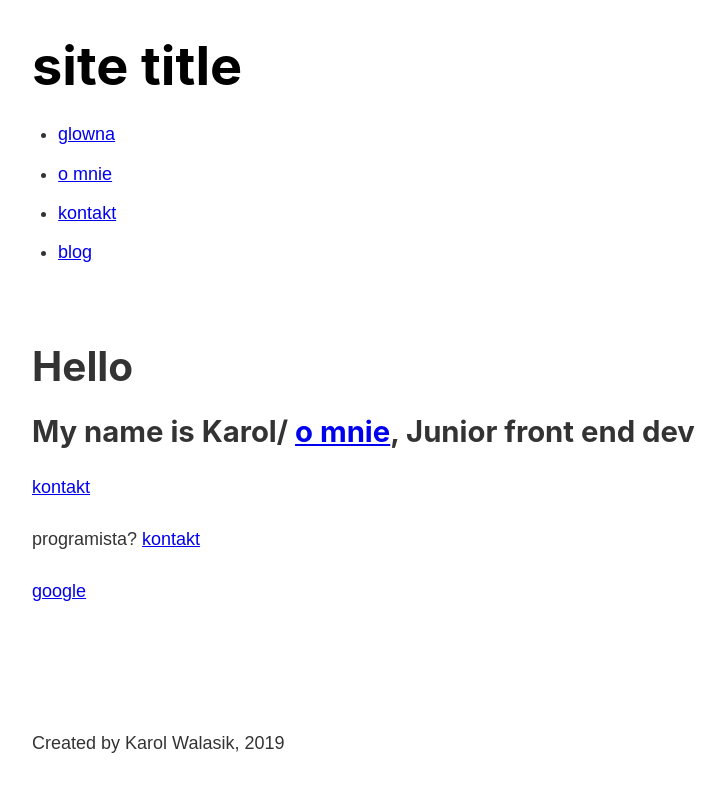
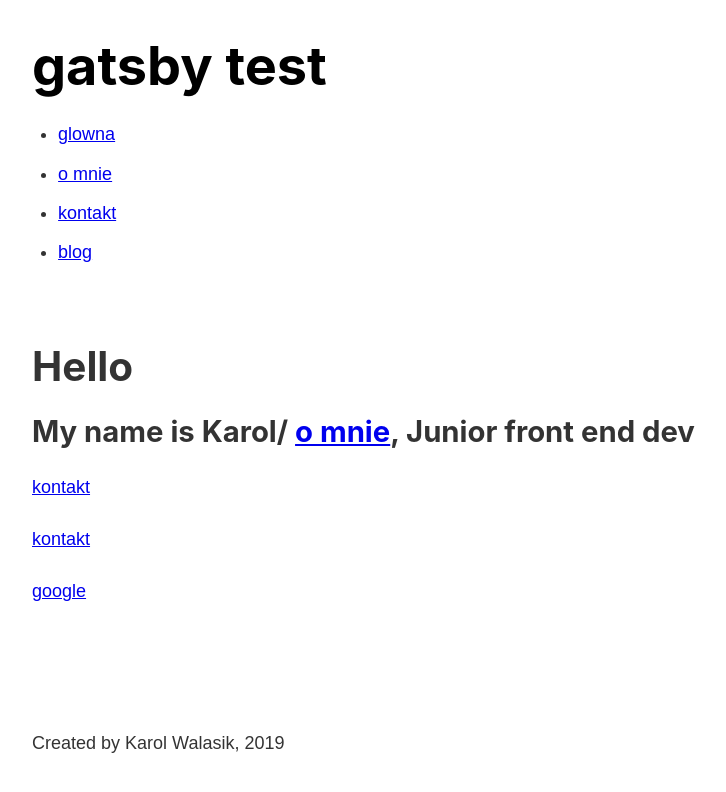
Before and after one commit to karolwalasik/gatsbyblog, a Gatsby site: page / in a window 1280 px wide. Shown: the whole page, without its empty margins (251-977 px from the left). Built offline with nearby package versions, Linux system fonts and the light colour scheme; Gatsby itself is replaced by a stand-in of ours.

Commit message:
added md files

```diff
--- a/gatsby-config.js
+++ b/gatsby-config.js
@@ -5,8 +5,19 @@
  */
 
 module.exports = {
+  siteMetadata: {
+    title: 'gatsby test',
+    author: 'Karol Walasik'
+  },
   plugins: [
-    'gatsby-plugin-sass'
+    'gatsby-plugin-sass',
+    {
+      resolve: 'gatsby-source-filesystem',
+      options: {
+        name: 'src',
+        path: `${__dirname}/src/`
+      }
+    }
   ]
 
 }
--- a/package.json
+++ b/package.json
@@ -6,7 +6,7 @@
   "license": "MIT",
   "scripts": {
     "build": "gatsby build",
-    "develop": "gatsby develop",
+    "develop": "env-cmd gatsby develop",
     "format": "prettier --write \"**/*.{js,jsx,json,md}\"",
     "start": "npm run develop",
     "serve": "gatsby serve",
@@ -15,11 +15,13 @@
   "dependencies": {
     "gatsby": "^2.13.67",
     "gatsby-plugin-sass": "^2.1.8",
+    "gatsby-source-filesystem": "^2.1.9",
     "node-sass": "^4.12.0",
     "react": "^16.9.0",
     "react-dom": "^16.9.0"
   },
   "devDependencies": {
+    "env-cmd": "^9.0.3",
     "prettier": "^1.18.2"
   },
   "repository": {
--- a/src/components/footer.js
+++ b/src/components/footer.js
@@ -1,9 +1,19 @@
 import React from 'react'
+import { graphql, useStaticQuery } from 'gatsby'
 
 const Footer = () => {
+    const name = useStaticQuery(graphql`
+        query{
+            site{
+                siteMetadata{
+                    author
+                }
+            }
+        }
+    `)
     return (
         <footer>
-            <p>Created by Karol Walasik, 2019</p>
+            <p>Created by {name.site.siteMetadata.author}, 2019</p>
         </footer>
     )
 }
--- a/src/components/header.js
+++ b/src/components/header.js
@@ -1,14 +1,26 @@
 import React from 'react'
-import { Link } from 'gatsby'
+import { Link, graphql, useStaticQuery } from 'gatsby'
 
 import headerStyles from './header.module.scss'
 
 const Header = () => {
+    const data = useStaticQuery(graphql`
+    query{
+        site {
+          siteMetadata{
+            title
+          }
+        }
+      }
+    `)
     return (
         <div>
             <header className={headerStyles.header}>
                 <h1>
-                    <Link className={headerStyles.title} to="/">site title</Link></h1>
+                    <Link className={headerStyles.title} to="/">
+                        {data.site.siteMetadata.title}
+                    </Link></h1>
+
                 <nav>
                     <ul className={headerStyles.navList}>
                         <li>
--- a/src/pages/index.js
+++ b/src/pages/index.js
@@ -9,7 +9,7 @@ const IndexPage = () => {
             <h1>Hello</h1>
             <h2>My name is Karol/ <Link to="/about">o mnie</Link>, Junior front end dev</h2>
             <p> <a href="/contact">kontakt</a></p>
-            <p>programista? <Link to="/contact">kontakt</Link></p>
+            <p> <Link to="/contact">kontakt</Link></p>
             <p><a href="https://www.google.pl/" target="_blank">google</a></p>
         </Layout>
     )
--- /dev/null
+++ b/src/posts/gatsby.md
@@ -0,0 +1,6 @@
+---
+title: 'First post'
+date: '2019-08-17'
+---
+
+first gatsby post
```
Also changed, not shown: src/posts/react.md (added, +6 -0 lines), 1 other file.
